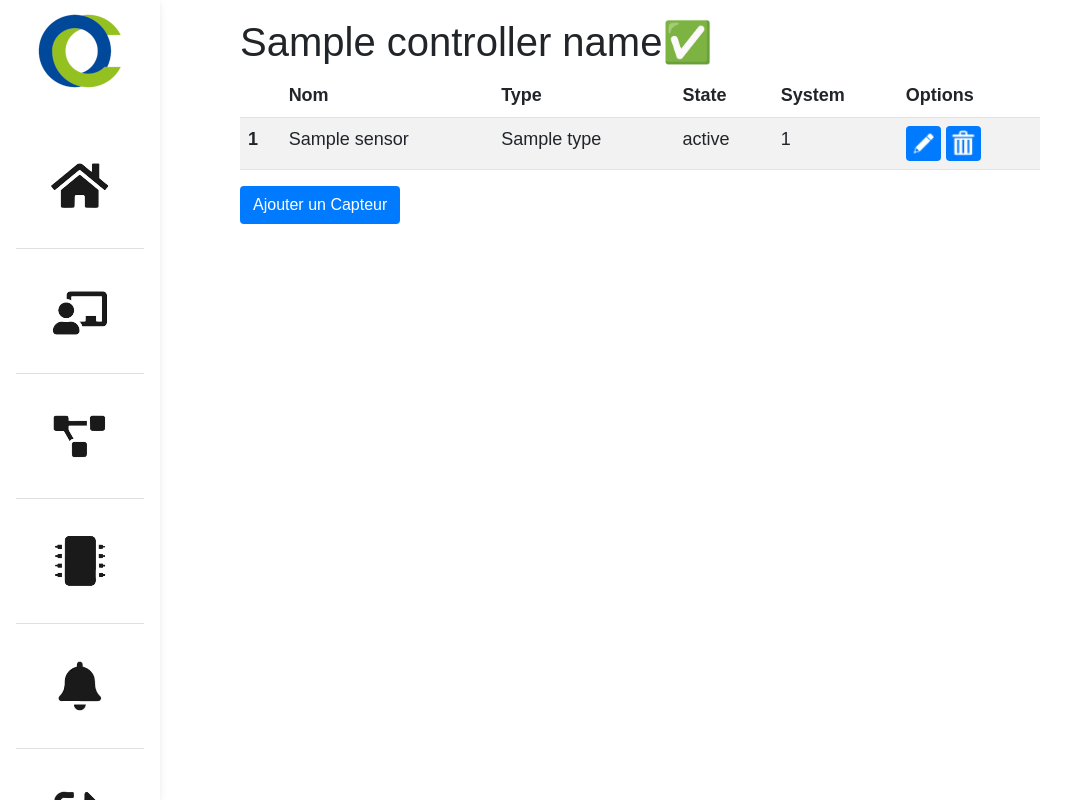
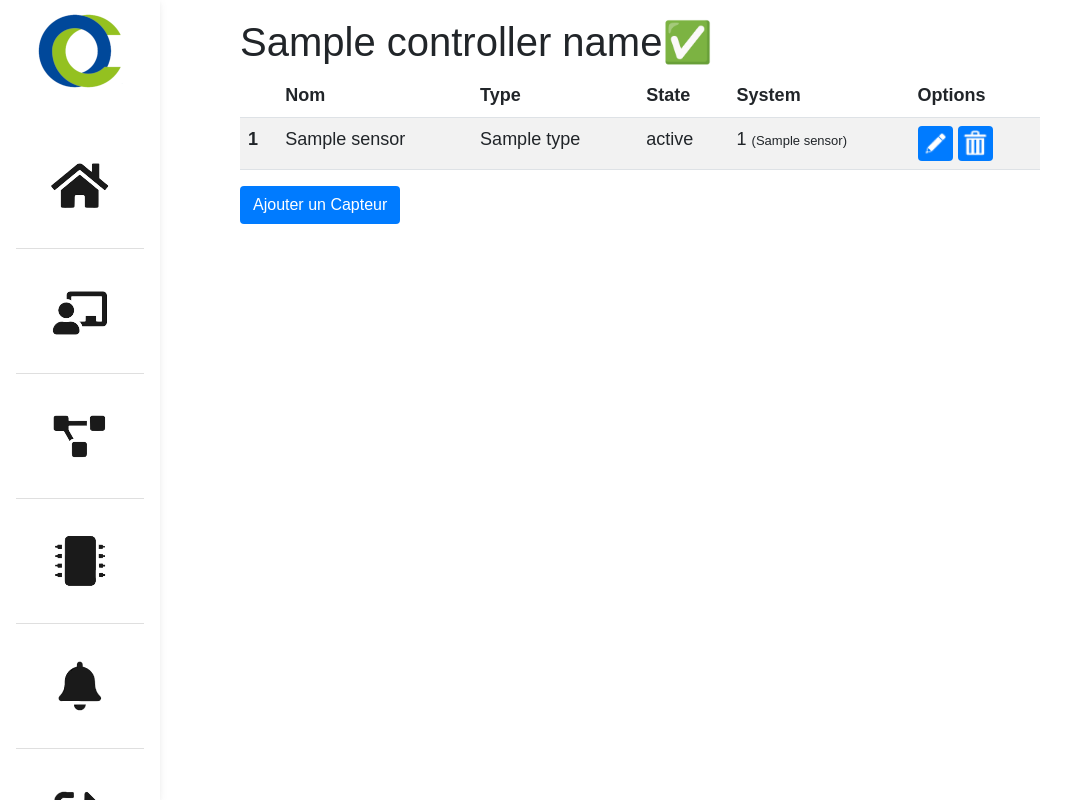
Before and after one commit to Remyto667/SmartCampus, a Symfony app: template symfony/templates/admin/lister_capteurs.html.twig in a window 1280 px wide. Shown: the whole page, without its empty margins (0-1087 px from the left). Run offline with Twig, Linux system fonts and the light colour scheme; the template is opened without the code that fills it: most values are stand-ins (such as "Sample title", 1, 10 or a date in 2020); some libraries are stand-ins or nearby versions.

Commit message:
ajout des salles a coté des systèmes de lister_capteurs

```diff
--- a/symfony/src/Repository/SensorRepository.php
+++ b/symfony/src/Repository/SensorRepository.php
@@ -44,8 +44,9 @@ class SensorRepository extends ServiceEntityRepository
         $conn = $this->getEntityManager()->getConnection();
 
         $sql = '
-            SELECT s.id as Sid, s.name, s.type, s.state, y.id FROM sensor s, system y
+            SELECT s.id as Sid, s.name, s.type, s.state, y.id, r.name as Rname FROM sensor s, system y, room r
             WHERE s.systems_id =y.id
+            and y.room_id = r.id
             ';
         $stmt = $conn->prepare($sql);
         $resultSet = $stmt->executeQuery();
--- a/symfony/templates/admin/lister_capteurs.html.twig
+++ b/symfony/templates/admin/lister_capteurs.html.twig
@@ -50,6 +50,9 @@
         caption-side: bottom;
         border-collapse: collapse;
     }
+    roomAdd{
+        font-size: small;
+    }
     .img {
         background-repeat: no-repeat;
         background-size: 100% 100%;
@@ -101,7 +104,7 @@
                 <td>{{ sensor.name  }}</td>
                 <td>{{ sensor.type  }}</td>
                 <td>{{ sensor.state  }}</td>
-                <td>{{ sensor.id  }}</td>
+                <td>{{ sensor.id  }} <roomAdd> ({{ sensor.Rname }})</roomAdd></td>
                 <td> <a class="btn btn-primary img update favorite" href="/admin/database/modifier_capteur/{{ sensor.Sid }}" role="button"></a>
                     <input class="btn btn-primary img delete favorite" type="button" name="test" onclick="openPopup({{ sensor.Sid }})"/></td>
             </tr>
```
